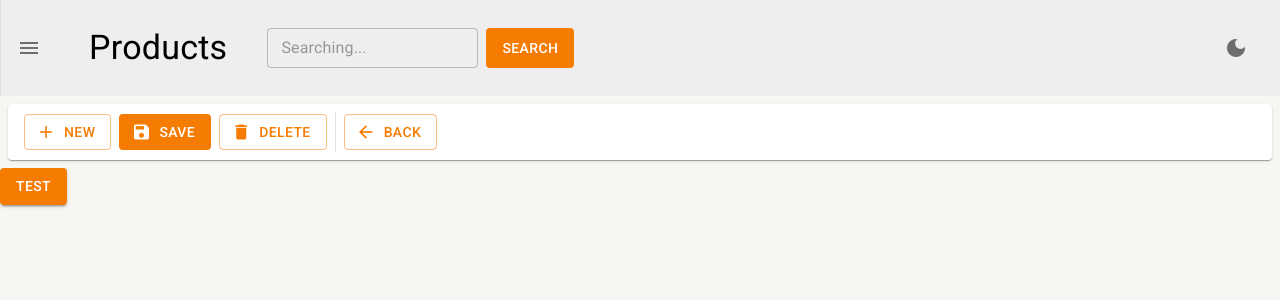
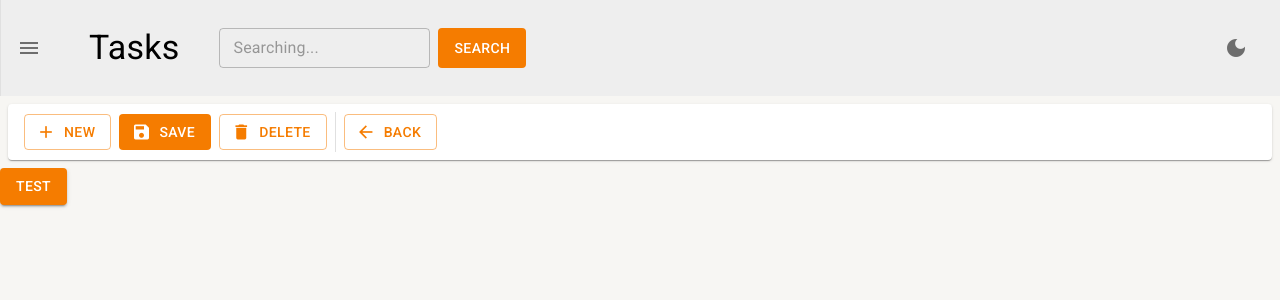
Before and after one commit to felipemalli/to-do-list-ui, a React (Create React App) app: page /initialPage in a window 1280 px wide. Shown: the top 300 px of the page. Built offline with nearby package versions, Linux system fonts and the light colour scheme.

Commit message:
refactor: remove unnecessary code

```diff
--- a/src/pages/dashboard/Dashboard.tsx
+++ b/src/pages/dashboard/Dashboard.tsx
@@ -6,7 +6,7 @@ export const Dashboard: React.FC = () => {
 
   return (
     <BaseLayoutPage
-      title='Products'
+      title='Tasks'
       toolbar={(
         <DetailToolbar />)}
     >
@@ -14,9 +14,3 @@ export const Dashboard: React.FC = () => {
     </BaseLayoutPage>
   );
 };
-
-
-// <ListToolbar
-//           showSearchInput
-//           showNewButton
-//         />
```
